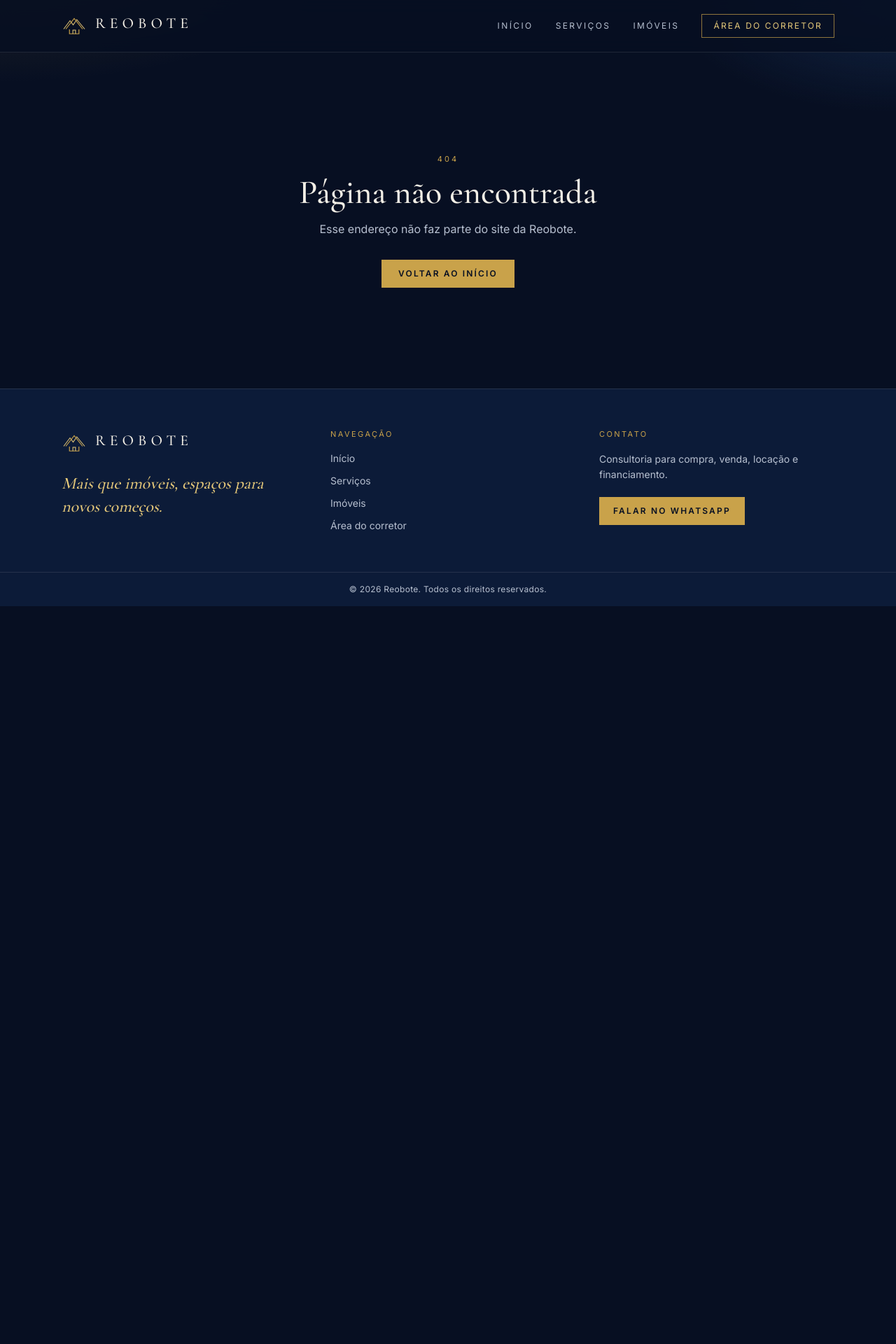
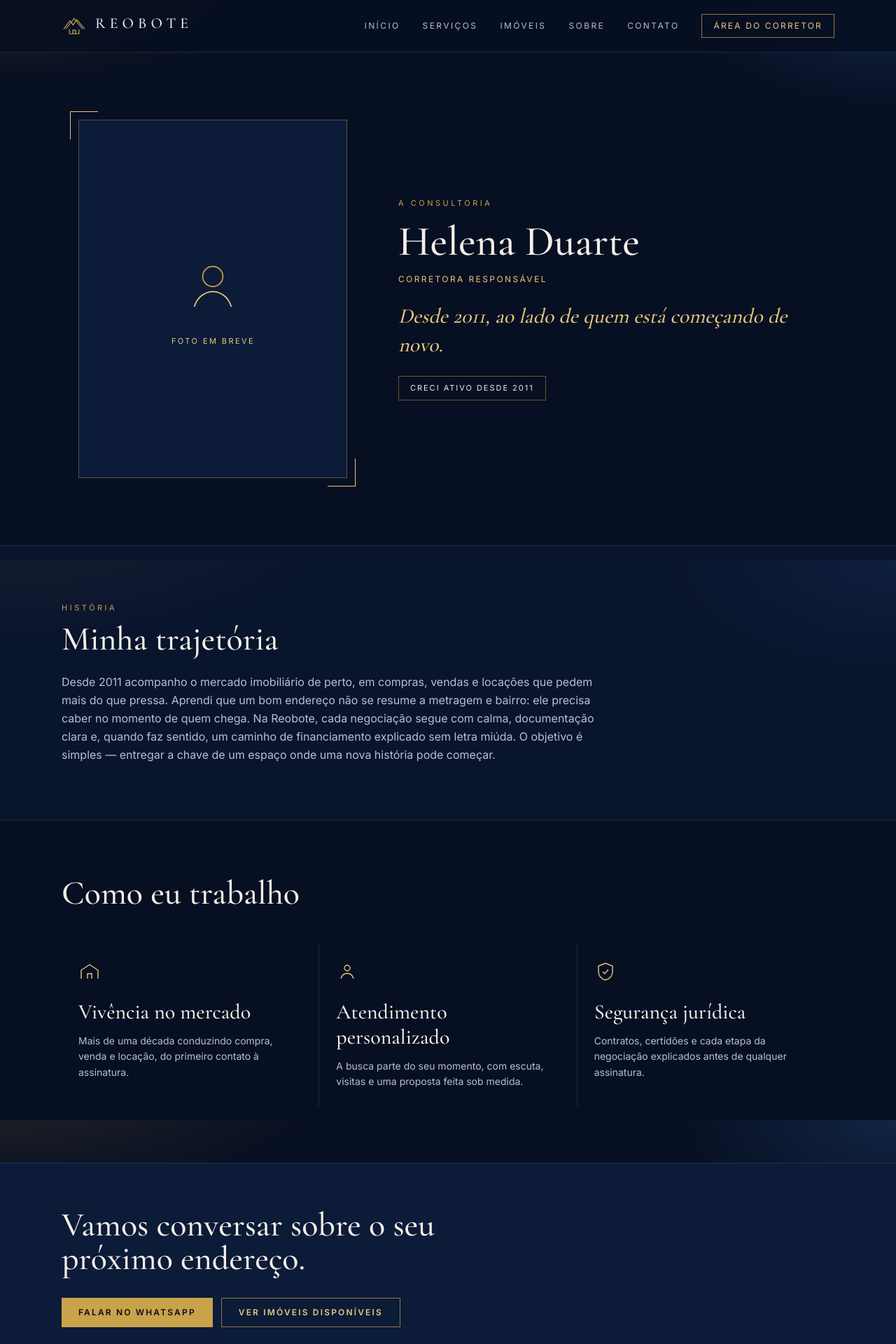
Before and after one commit to ideskout/reobote-site, a Next.js app: page /sobre in a window 1280 px wide. Before the commit this address had no page. Shown: the top 1920 px of the page at 70% size. Before the commit the page ends 866 px from the top, so only its background shows below. Built offline with nearby package versions, Linux system fonts and the light colour scheme.

Commit message:
adiciona pagina sobre

```diff
--- /dev/null
+++ b/app/sobre/page.tsx
@@ -0,0 +1,179 @@
+import type { Metadata } from "next";
+import Link from "next/link";
+import { buttonGhost, buttonPrimary } from "@/lib/styles";
+import { buildWhatsAppUrl } from "@/lib/whatsapp";
+
+export const metadata: Metadata = {
+  title: "Sobre",
+  description:
+    "Conheça a corretora à frente da Reobote, com CRECI ativo desde 2011.",
+};
+
+// Texto de exemplo. Troque o nome, o cargo e a trajetória quando quiser.
+const corretora = {
+  nome: "Helena Duarte",
+  cargo: "Corretora responsável",
+  frase: "Desde 2011, ao lado de quem está começando de novo.",
+  creci: "CRECI ativo desde 2011",
+};
+
+const destaques = [
+  {
+    title: "Vivência no mercado",
+    text: "Mais de uma década conduzindo compra, venda e locação, do primeiro contato à assinatura.",
+    icon: <MarketIcon />,
+  },
+  {
+    title: "Atendimento personalizado",
+    text: "A busca parte do seu momento, com escuta, visitas e uma proposta feita sob medida.",
+    icon: <CareIcon />,
+  },
+  {
+    title: "Segurança jurídica",
+    text: "Contratos, certidões e cada etapa da negociação explicados antes de qualquer assinatura.",
+    icon: <ShieldIcon />,
+  },
+];
+
+export default function SobrePage() {
+  const whatsapp = buildWhatsAppUrl(
+    "Olá, Reobote. Vi a página Sobre e quero conversar com a corretora.",
+  );
+
+  return (
+    <>
+      <section className="mx-auto grid max-w-6xl items-center gap-12 px-6 py-16 md:py-24 lg:grid-cols-[0.82fr_1.18fr]">
+        <figure className="relative mx-auto w-full max-w-sm">
+          <div className="flex aspect-[3/4] flex-col items-center justify-center border border-gold-500/40 bg-navy-900">
+            <PortraitPlaceholder />
+            <figcaption className="mt-6 text-[11px] uppercase tracking-[0.22em] text-gold-300">
+              Foto em breve
+            </figcaption>
+          </div>
+          <span className="pointer-events-none absolute -left-3 -top-3 h-10 w-10 border-l border-t border-gold-300" />
+          <span className="pointer-events-none absolute -bottom-3 -right-3 h-10 w-10 border-b border-r border-gold-300" />
+        </figure>
+
+        <div>
+          <p className="text-[11px] uppercase tracking-[0.32em] text-gold-500">
+            A consultoria
+          </p>
+          <h1 className="mt-4 font-serif text-5xl leading-[0.95] text-ivory sm:text-6xl">
+            {corretora.nome}
+          </h1>
+          <p className="mt-4 text-xs uppercase tracking-[0.2em] text-gold-300">
+            {corretora.cargo}
+          </p>
+          <p className="mt-6 max-w-xl font-serif text-3xl italic leading-snug text-gold-300">
+            {corretora.frase}
+          </p>
+          <p className="mt-6 inline-flex border border-gold-500/50 px-4 py-2 text-[11px] uppercase tracking-[0.18em] text-ivory">
+            {corretora.creci}
+          </p>
+        </div>
+      </section>
+
+      <section className="border-y border-white/10 bg-navy-900/50">
+        <div className="mx-auto max-w-6xl px-6 py-20">
+          <p className="text-[11px] uppercase tracking-[0.32em] text-gold-500">
+            História
+          </p>
+          <h2 className="mt-3 font-serif text-4xl text-ivory md:text-5xl">
+            Minha trajetória
+          </h2>
+          <p className="mt-6 max-w-3xl text-base leading-relaxed text-mist">
+            Desde 2011 acompanho o mercado imobiliário de perto, em compras,
+            vendas e locações que pedem mais do que pressa. Aprendi que um bom
+            endereço não se resume a metragem e bairro: ele precisa caber no
+            momento de quem chega. Na Reobote, cada negociação segue com calma,
+            documentação clara e, quando faz sentido, um caminho de
+            financiamento explicado sem letra miúda. O objetivo é simples —
+            entregar a chave de um espaço onde uma nova história pode começar.
+          </p>
+        </div>
+      </section>
+
+      <section className="mx-auto max-w-6xl px-6 py-20">
+        <h2 className="font-serif text-4xl text-ivory md:text-5xl">
+          Como eu trabalho
+        </h2>
+        <div className="mt-12 grid gap-px bg-white/10 md:grid-cols-3">
+          {destaques.map((item) => (
+            <article key={item.title} className="bg-navy-950 p-6">
+              <div className="text-gold-300">{item.icon}</div>
+              <h3 className="mt-6 font-serif text-3xl text-ivory">{item.title}</h3>
+              <p className="mt-3 text-sm leading-relaxed text-mist">{item.text}</p>
+            </article>
+          ))}
+        </div>
+      </section>
+
+      <section className="border-t border-white/10 bg-navy-900">
+        <div className="mx-auto max-w-6xl px-6 py-16">
+          <h2 className="max-w-xl font-serif text-4xl text-ivory md:text-5xl">
+            Vamos conversar sobre o seu próximo endereço.
+          </h2>
+          <div className="mt-8 flex flex-wrap gap-3">
+            {whatsapp ? (
+              <a
+                href={whatsapp}
+                target="_blank"
+                rel="noopener noreferrer"
+                className={buttonPrimary}
+              >
+                Falar no WhatsApp
+              </a>
+            ) : (
+              <p className="text-sm text-mist">
+                Defina NEXT_PUBLIC_WHATSAPP_PHONE para exibir o botão de contato.
+              </p>
+            )}
+            <Link href="/imoveis" className={buttonGhost}>
+              Ver imóveis disponíveis
+            </Link>
+          </div>
+        </div>
+      </section>
+    </>
+  );
+}
+
+function PortraitPlaceholder() {
+  return (
+    <svg viewBox="0 0 80 80" className="h-24 w-24" fill="none" aria-hidden="true">
+      <circle cx="40" cy="30" r="12" stroke="#c9a24a" strokeWidth="1.4" />
+      <path
+        d="M18 66c3.5-12 13-18 22-18s18.5 6 22 18"
+        stroke="#e6c97a"
+        strokeWidth="1.4"
+      />
+    </svg>
+  );
+}
+
+function MarketIcon() {
+  return (
+    <svg viewBox="0 0 32 32" className="h-8 w-8" fill="none" aria-hidden="true">
+      <path d="M4 26V14l12-8 12 8v12" stroke="currentColor" strokeWidth="1.4" />
+      <path d="M13 26v-7h6v7" stroke="currentColor" strokeWidth="1.4" />
+    </svg>
+  );
+}
+
+function CareIcon() {
+  return (
+    <svg viewBox="0 0 32 32" className="h-8 w-8" fill="none" aria-hidden="true">
+      <circle cx="16" cy="11" r="4" stroke="currentColor" strokeWidth="1.4" />
+      <path d="M7 26c1.4-5 4.6-7.5 9-7.5S23.6 21 25 26" stroke="currentColor" strokeWidth="1.4" />
+    </svg>
+  );
+}
+
+function ShieldIcon() {
+  return (
+    <svg viewBox="0 0 32 32" className="h-8 w-8" fill="none" aria-hidden="true">
+      <path d="M16 4 6 8v8c0 6.2 4.2 10.4 10 12 5.8-1.6 10-5.8 10-12V8L16 4Z" stroke="currentColor" strokeWidth="1.4" />
+      <path d="m12 16 3 3 5-6" stroke="currentColor" strokeWidth="1.4" />
+    </svg>
+  );
+}
--- a/components/Footer.tsx
+++ b/components/Footer.tsx
@@ -39,6 +39,11 @@ export function Footer() {
               </Link>
             </li>
             <li>
+              <Link href="/sobre" className="transition hover:text-ivory">
+                Sobre
+              </Link>
+            </li>
+            <li>
               <Link href="/admin" className="transition hover:text-ivory">
                 Área do corretor
               </Link>
@@ -46,7 +51,7 @@ export function Footer() {
           </ul>
         </div>
 
-        <div>
+        <div id="contato">
           <p className="text-[11px] uppercase tracking-[0.22em] text-gold-500">
             Contato
           </p>
--- a/components/Header.tsx
+++ b/components/Header.tsx
@@ -8,6 +8,8 @@ const links = [
   { href: "/", label: "Início" },
   { href: "/#servicos", label: "Serviços" },
   { href: "/#imoveis", label: "Imóveis" },
+  { href: "/sobre", label: "Sobre" },
+  { href: "#contato", label: "Contato" },
 ];
 
 export function Header() {
```
